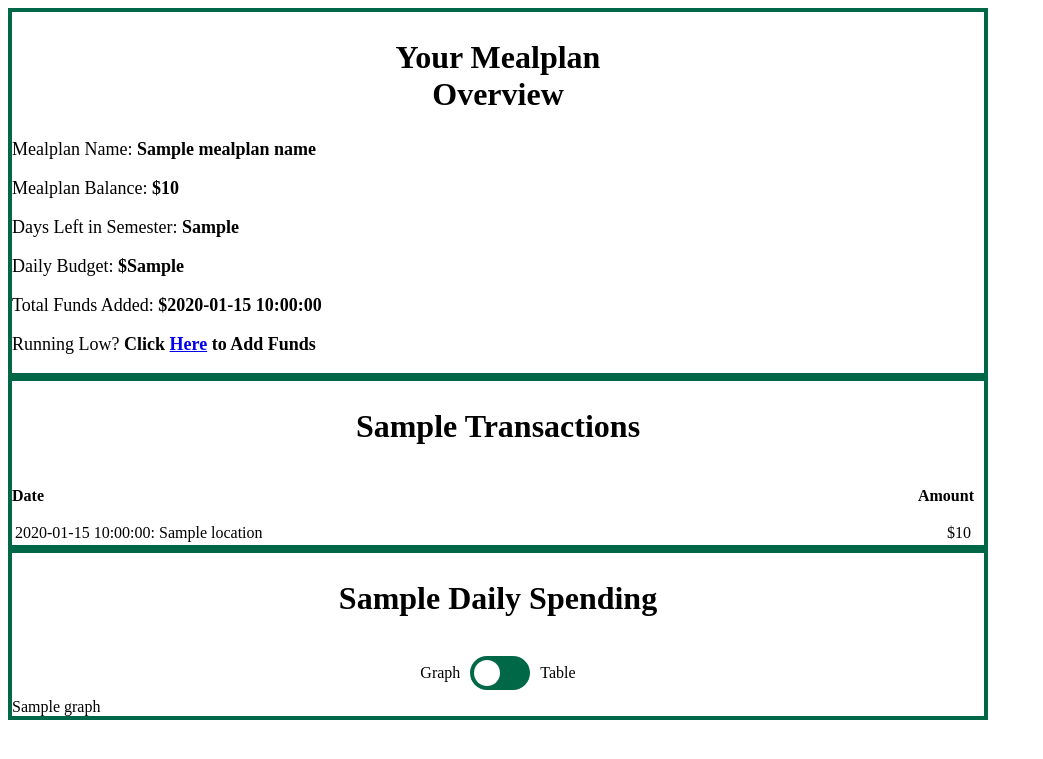
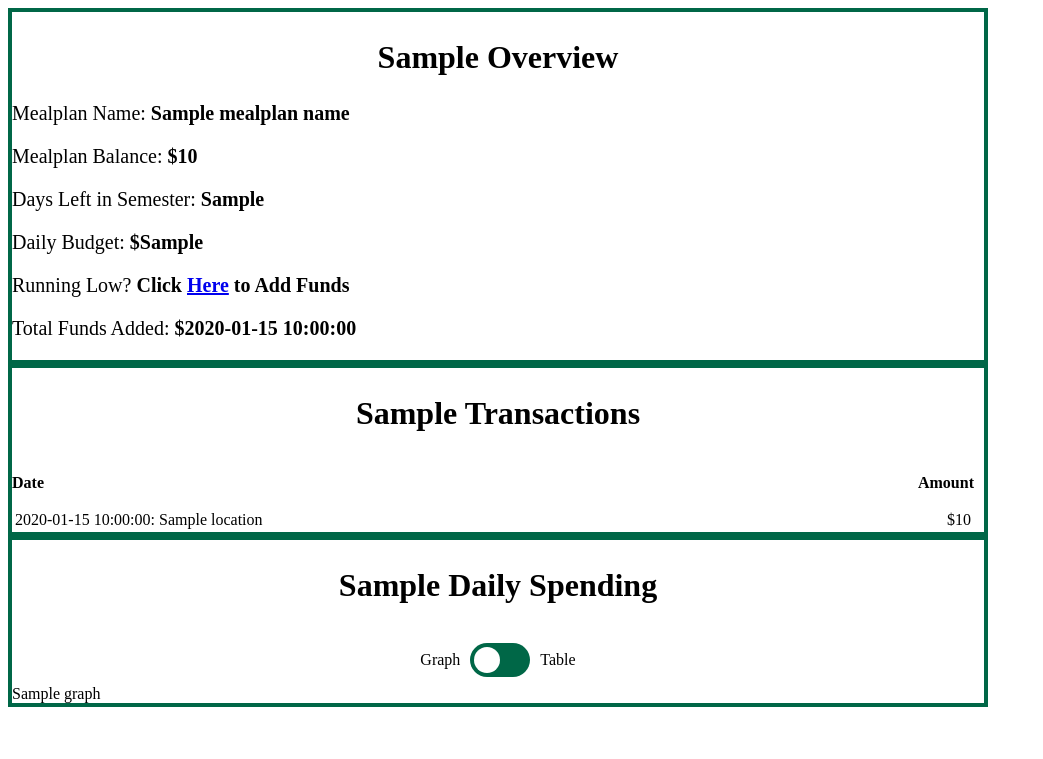
Before and after one commit to JacksonSearles/MealPlanProject, a Flask app: template templates/mealplan.html in a window 1280 px wide. Shown: the top 759 px of the page, without its empty margins (0-1043 px from the left). Run offline with Flask 2, Linux system fonts and the light colour scheme; the template is opened without the code that fills it: most values are stand-ins (such as "Sample title", 1, 10 or a date in 2020).

Commit message:
Edited styling for mealplan page

```diff
--- a/static/styles/mealplan.css
+++ b/static/styles/mealplan.css
@@ -1,6 +1,7 @@
 .box {
     border: 4px solid #006747;
     height: 100%;
+    max-height: 460px;
   }
 
   .is-flex-centered{
@@ -16,11 +17,11 @@
   }
 
   .data{
-    font-size: 18px;
+    font-size: 20px;
   }
 
   .add-funds{
-      margin-top: 10px;
+      margin-top: 20px;
   }
 
   .mealplan-overview{
@@ -48,7 +49,7 @@
       flex-direction: column;
       width: 100%;
       overflow-y: auto;
-      max-height: 230px;
+      max-height: 200px;
       padding-right: 10px;
   }
 
@@ -146,6 +147,11 @@
     border-radius: 50%;
   }
   /*End of stlying for the "Daily Spending" box*/
+  @media only screen and (max-width: 900px) {
+    .binghamton-black{
+      font-size: 1.8rem;
+    }
+  }
 
   @media only screen and (max-width: 600px) {
     .recent-transactions{
--- a/templates/mealplan.html
+++ b/templates/mealplan.html
@@ -8,18 +8,18 @@
     <!-- Overview Column -->
     <div class="column is-6-desktop">
       <div class="box">
-        <h2 class="binghamton-black">Your Mealplan <br>Overview<br></h2>
-        <p class="has-text-centered data">Mealplan Name: <strong>{{ mealplan_name }}</strong> </p>
-        <p class="has-text-centered data">Mealplan Balance: <strong>${{ mealplan_balance }}</strong> </p>
-        <p class="has-text-centered data">Days Left in Semester: <strong>{{ days_left_semester }}</strong> </p>
-        <p class="has-text-centered data">Daily Budget: <strong>${{ daily_budget }}</strong> </p>
-        <p class="has-text-centered data">Total Funds Added: <strong>${{ funds_added }}</strong> </p>
+        <h2 class="binghamton-black">{{current_semester}} Overview</h2>
+        <p class="has-text-centered data">Mealplan Name: <strong>{{mealplan_name}}</strong> </p>
+        <p class="has-text-centered data">Mealplan Balance: <strong>${{mealplan_balance}}</strong> </p>
+        <p class="has-text-centered data">Days Left in Semester: <strong>{{days_left_semester}}</strong> </p>
+        <p class="has-text-centered data">Daily Budget: <strong>${{daily_budget}}</strong> </p>
         <p class="has-text-centered data add-funds">Running Low? <strong>Click <a href="https://bing.campuscardcenter.com/ch/add_value.html" target="_blank">Here</a> to Add Funds</strong></p>
+        <p class="has-text-centered data">Total Funds Added: <strong>${{funds_added}}</strong> </p>
       </div>
     </div>
     <!-- Transactions Column -->
     <div class="column is-6-desktop recent-transactions">
-      <div class="box">
+      <div class="box" style="padding-bottom: 0px;">
         <h2 class="binghamton-black">{{current_semester}} Transactions</h2>
         <div class="transactions-table-header">
           <p>Date</p>
```
